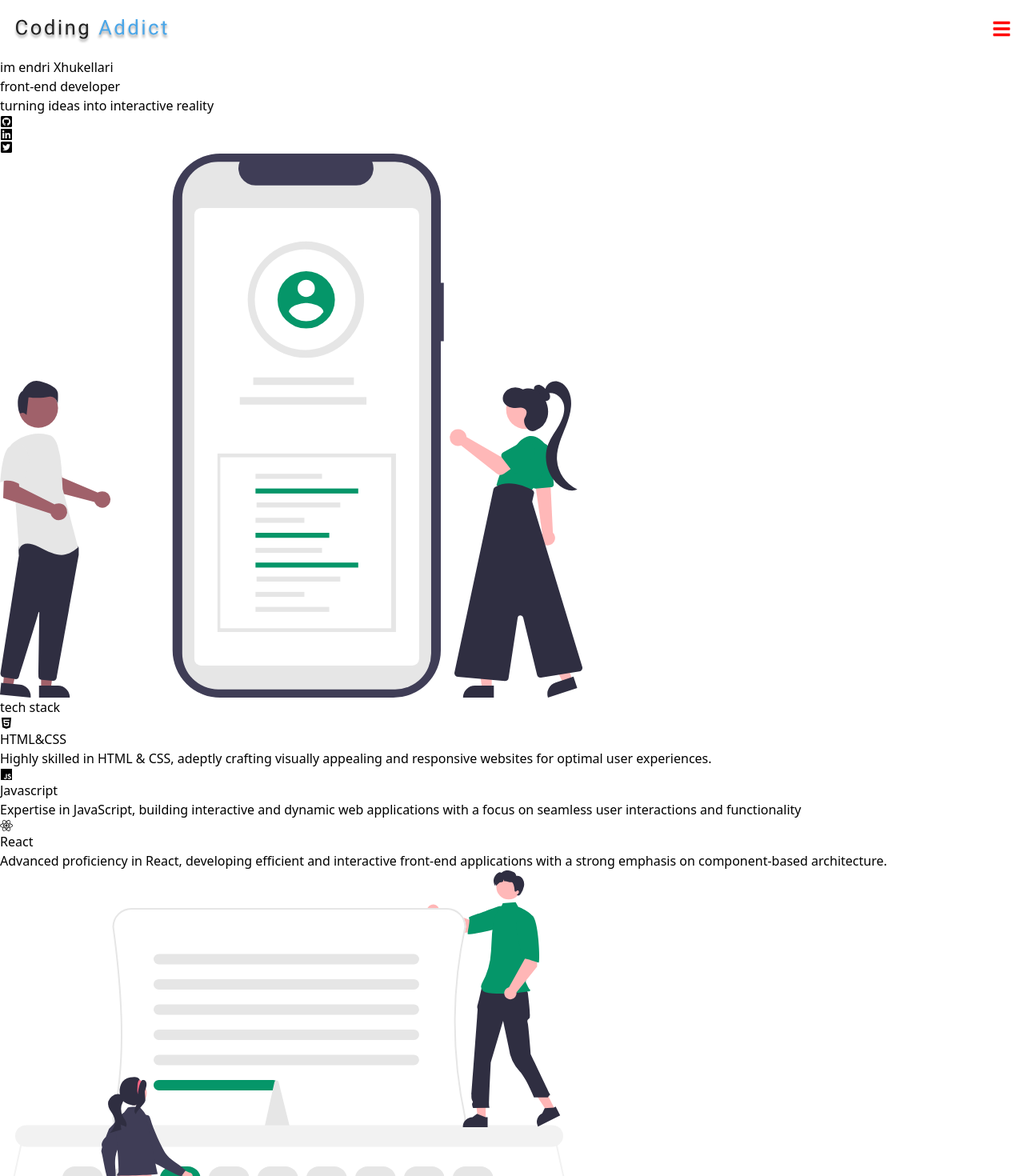
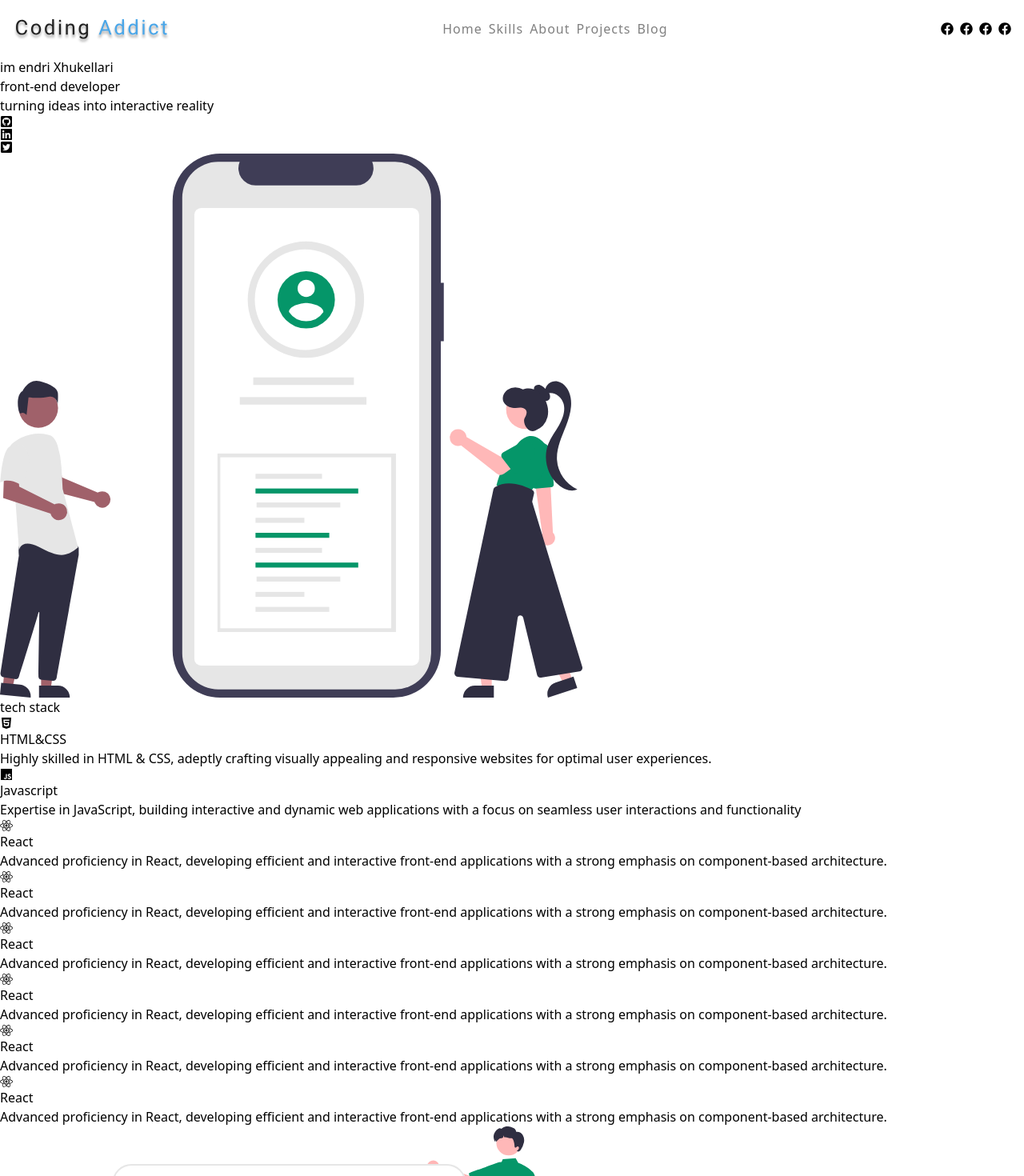
Before and after one commit to endrixh7/endrixhukellari-dev, a React (Vite) app: page / in a window 1280 px wide. Shown: the top 1470 px of the page at 80% size. Built offline with nearby package versions, Linux system fonts and the light colour scheme.

Commit message:
Navbar Responsive

```diff
--- a/src/components/Navbar.jsx
+++ b/src/components/Navbar.jsx
@@ -1,12 +1,23 @@
-import { useState } from "react";
+/* eslint-disable no-unused-vars */
+import { useState, useRef } from "react";
 import { FaBars } from "react-icons/fa";
 import { links, social } from "../data";
 import logo from "../logo.svg"
 
 const Navbar = () => {
   const [showLinks, setShowLinks] = useState(false);
+  const linksContainerRef = useRef(null);
+  const linksRef = useRef(null);
+
   const toggleLinks = () => {
+    // Log the ref value/current
+    // This will be Dynamic
+    // console.log(linksRef.current.getBoundingClientRect());
     setShowLinks(!showLinks);
+  };
+
+  const linksStyles = {
+    height:showLinks? `${linksRef.current.getBoundingClientRect().height}px`:'0px',
   };
 
   return (<nav>
@@ -15,8 +26,9 @@ const Navbar = () => {
         <img src={logo} alt='' className="logo" />
         <button className="nav-toggle" onClick={toggleLinks}> <FaBars/> </button>
       </div>
-      {showLinks && <div className="links-container">
-        <ul className="links">
+
+       <div className="links-container " ref={linksContainerRef} style={linksStyles}>
+        <ul className="links" ref={linksRef}>
           {links.map((link)=>{
             const {id,href, text} = link;
             return <li key={id}>
@@ -24,7 +36,18 @@ const Navbar = () => {
             </li>
           })}
         </ul>
-      </div> }
+      </div>
+
+      {/* Social Links */}
+      <ul className="social-icons">
+        {social.map((socialIcon)=>{
+          const {id, url, icon} = socialIcon
+            return <li key={id}>
+              <a href={url}>{icon}</a>
+            </li>
+        })}
+      </ul>
+
     </div>
   </nav>)
 
--- a/src/data.jsx
+++ b/src/data.jsx
@@ -4,9 +4,10 @@ import { FaFacebook, FaHtml5, FaJs, FaReact } from 'react-icons/fa';
 
 export const links = [
   { id: nanoid(), href: '#home', text: 'home' },
+  { id: nanoid(), href: '#skills', text: 'skills' },
   { id: nanoid(), href: '#about', text: 'about' },
-  { id: nanoid(), href: '#skills', text: 'skills' },
   { id: nanoid(), href: '#projects', text: 'projects' },
+  { id: nanoid(), href: '#blog', text: 'blog' },
 ];
 
 export const skills = [
@@ -21,6 +22,36 @@ export const skills = [
     title: 'Javascript',
     icon: <FaJs className='h-16 w-16 text-emerald-500' />,
     text: 'Expertise in JavaScript, building interactive and dynamic web applications with a focus on seamless user interactions and functionality',
+  },
+  {
+    id: nanoid(),
+    title: 'React',
+    icon: <FaReact className='h-16 w-16 text-emerald-500' />,
+    text: 'Advanced proficiency in React, developing efficient and interactive front-end applications with a strong emphasis on component-based architecture.',
+  },
+  {
+    id: nanoid(),
+    title: 'React',
+    icon: <FaReact className='h-16 w-16 text-emerald-500' />,
+    text: 'Advanced proficiency in React, developing efficient and interactive front-end applications with a strong emphasis on component-based architecture.',
+  },
+  {
+    id: nanoid(),
+    title: 'React',
+    icon: <FaReact className='h-16 w-16 text-emerald-500' />,
+    text: 'Advanced proficiency in React, developing efficient and interactive front-end applications with a strong emphasis on component-based architecture.',
+  },
+  {
+    id: nanoid(),
+    title: 'React',
+    icon: <FaReact className='h-16 w-16 text-emerald-500' />,
+    text: 'Advanced proficiency in React, developing efficient and interactive front-end applications with a strong emphasis on component-based architecture.',
+  },
+  {
+    id: nanoid(),
+    title: 'React',
+    icon: <FaReact className='h-16 w-16 text-emerald-500' />,
+    text: 'Advanced proficiency in React, developing efficient and interactive front-end applications with a strong emphasis on component-based architecture.',
   },
   {
     id: nanoid(),
--- a/src/index.css
+++ b/src/index.css
@@ -1,9 +1,9 @@
 *,
 ::after,
 ::before {
-  margin: 0;
-  padding: 0;
-  box-sizing: border-box;
+    margin: 0;
+    padding: 0;
+    box-sizing: border-box;
 }
 
 @tailwind base;
@@ -59,3 +59,58 @@ nav {
     color: white ;
     padding-left: 1.5rem;
 }
+
+.links-container {
+    overflow: hidden;
+    transition: 0.3s ease-in-out all;
+}
+
+.show-container {
+    height: 10rem;
+}
+
+.social-icons {
+    display: none;
+}
+
+@media screen and (min-width:800px) {
+    .nav-toggle {
+        display: none;
+    }
+
+    .nav-header {
+        padding: 0;
+    }
+
+    .nav-center {
+        max-width: 1400px;
+        margin: 0 auto;
+        display: flex;
+        align-items: center;
+        justify-content: space-between;
+        padding: 1rem;
+    }
+
+    .links-container {
+        height: auto!important;
+    }
+
+    .links {
+        display: flex;
+        gap: 0.5rem;
+    }
+
+    .links a {
+        padding: 0;
+    }
+    .links a:hover {
+        padding: 0;
+    }
+
+    .social-icons {
+        display: flex;
+        gap: 0.5rem;
+    }
+
+    /* Take a look at John Code */
+}
```
